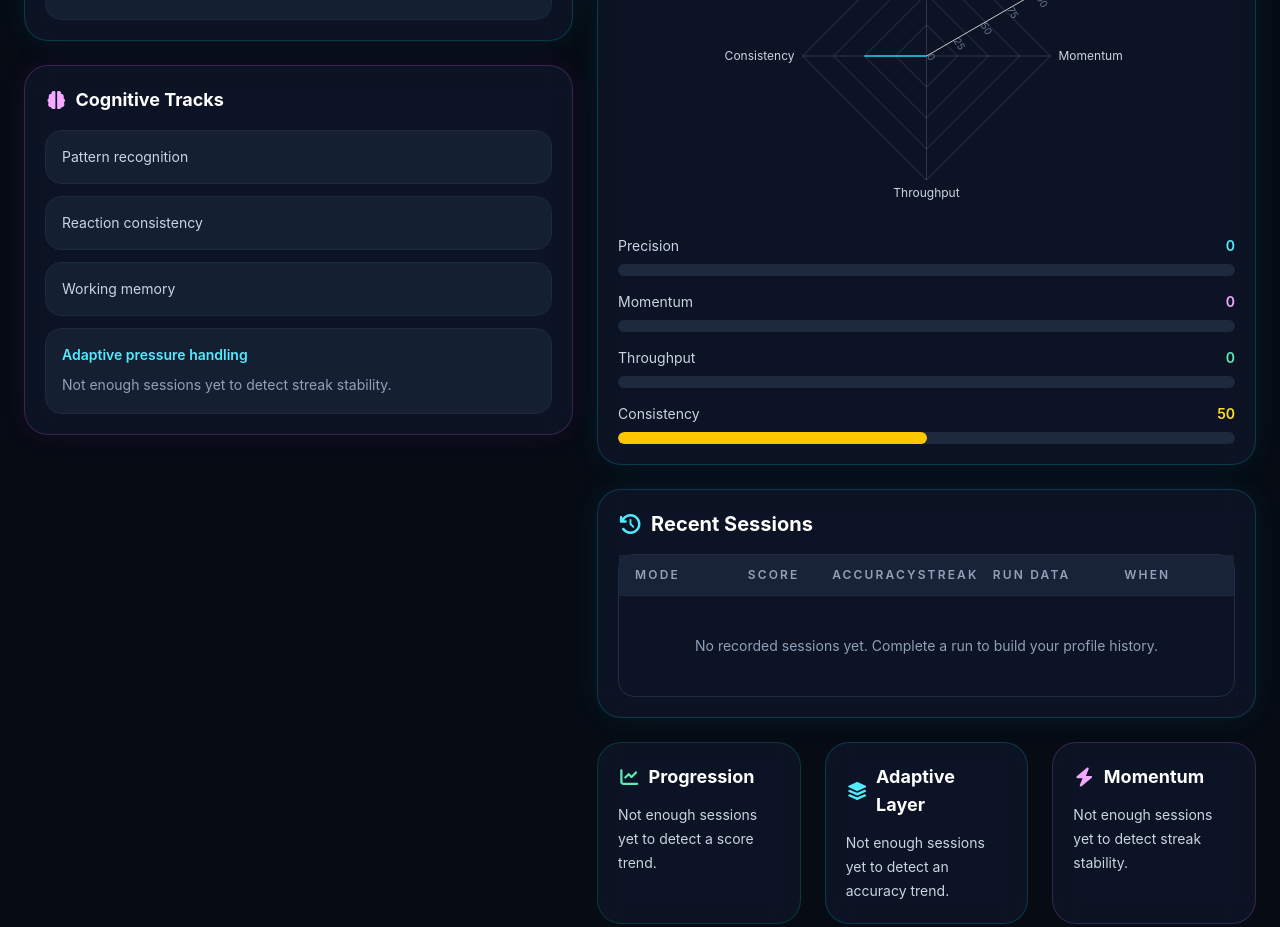
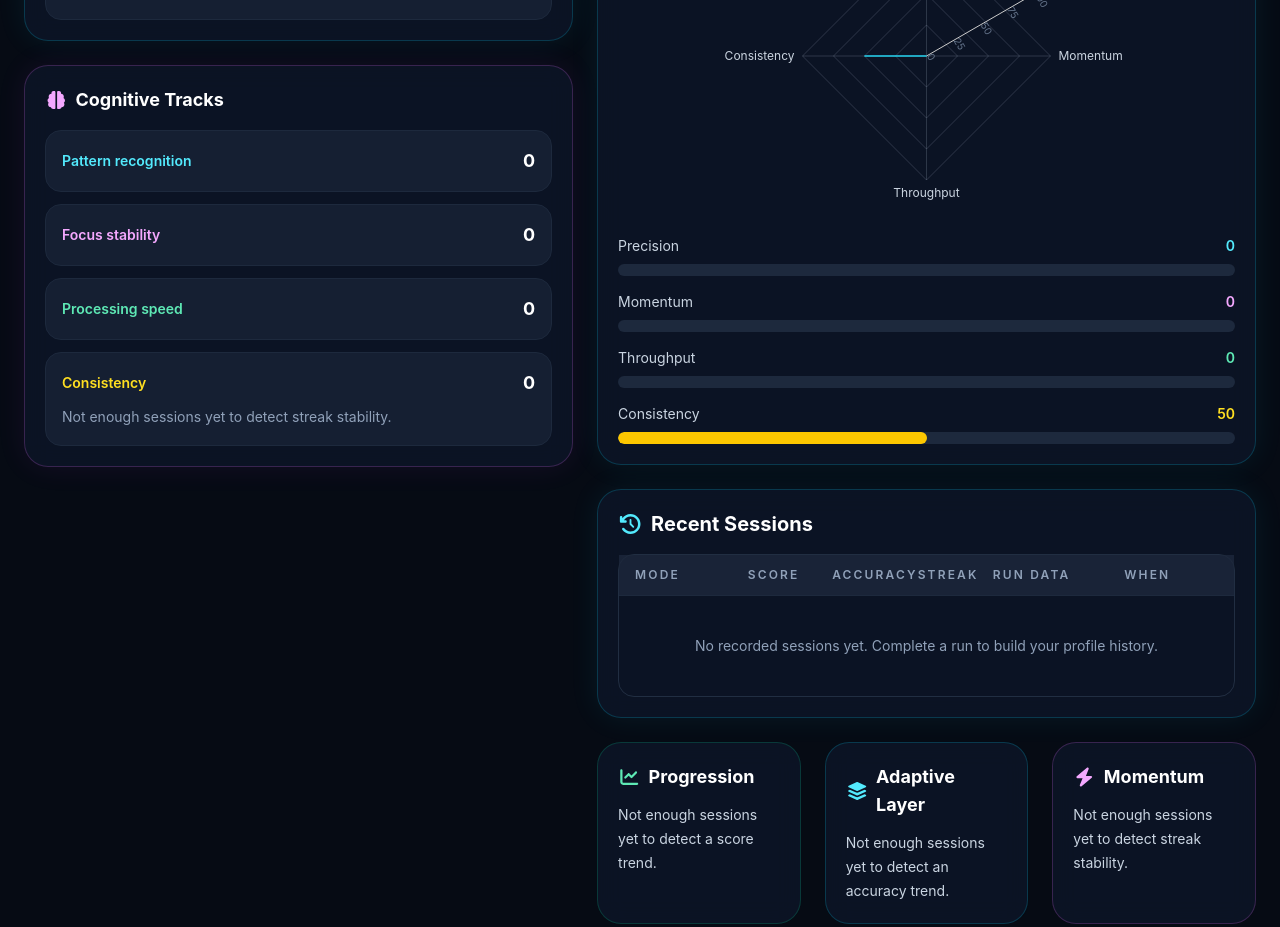
Before and after one commit to Breedlove-Jason/takeneuroiq, a React (Vite) app: page /profile in a window 1280 px wide. Shown: the part 1260-2187 px from the top of the page. Built offline with nearby package versions, Linux system fonts and the light colour scheme.

Commit message:
Enhance ProfilePage with cognitive metrics display using cognitiveTracks module

```diff
--- a/src/pages/ProfilePage.jsx
+++ b/src/pages/ProfilePage.jsx
@@ -18,6 +18,7 @@ import {
 } from "recharts";
 import { getSessions, clearSessions } from "../game/sessionTracker";
 import { getPlayerName, setPlayerName } from "../game/playerIdentity";
+import { calculateCognitiveTracks } from "../analytics/cognitiveTracks";
 import ProfileAnalytics from "../components/ProfileAnalytics";
 
 function formatSessionTime(timestamp) {
@@ -40,6 +41,7 @@ function ProfilePage() {
   });
 
   const recentSessions = [...sessions].slice(-5).reverse();
+  const cognitiveTracks = calculateCognitiveTracks(sessions);
 
   const normalizedNameInput = nameInput.trim();
   const canSavePlayerName =
@@ -645,18 +647,42 @@ function ProfilePage() {
 
               <div className="mt-4 space-y-3 text-sm text-slate-300">
                 <div className="rounded-2xl border border-slate-800 bg-slate-800/60 p-4">
-                  Pattern recognition
+                  <div className="flex items-center justify-between gap-3">
+                    <p className="font-semibold text-cyan-300">
+                      Pattern recognition
+                    </p>
+                    <span className="text-lg font-bold text-white">
+                      {cognitiveTracks.patternRecognition}
+                    </span>
+                  </div>
                 </div>
                 <div className="rounded-2xl border border-slate-800 bg-slate-800/60 p-4">
-                  Reaction consistency
+                  <div className="flex items-center justify-between gap-3">
+                    <p className="font-semibold text-fuchsia-300">
+                      Focus stability
+                    </p>
+                    <span className="text-lg font-bold text-white">
+                      {cognitiveTracks.focusStability}
+                    </span>
+                  </div>
                 </div>
                 <div className="rounded-2xl border border-slate-800 bg-slate-800/60 p-4">
-                  Working memory
+                  <div className="flex items-center justify-between gap-3">
+                    <p className="font-semibold text-emerald-300">
+                      Processing speed
+                    </p>
+                    <span className="text-lg font-bold text-white">
+                      {cognitiveTracks.processingSpeed}
+                    </span>
+                  </div>
                 </div>
                 <div className="rounded-2xl border border-slate-800 bg-slate-800/60 p-4">
-                  <p className="font-semibold text-cyan-300">
-                    Adaptive pressure handling
-                  </p>
+                  <div className="flex items-center justify-between gap-3">
+                    <p className="font-semibold text-yellow-300">Consistency</p>
+                    <span className="text-lg font-bold text-white">
+                      {cognitiveTracks.consistency}
+                    </span>
+                  </div>
                   <p className="mt-2 text-sm leading-6 text-slate-400">
                     {streakStability}
                   </p>
```
Also changed, not shown: src/components/CognitiveSkillSignals.jsx (deleted), src/components/IdentityCore.jsx (deleted), src/components/PerformanceSnapshot.jsx (deleted), src/components/RecentSessions.jsx (deleted).
